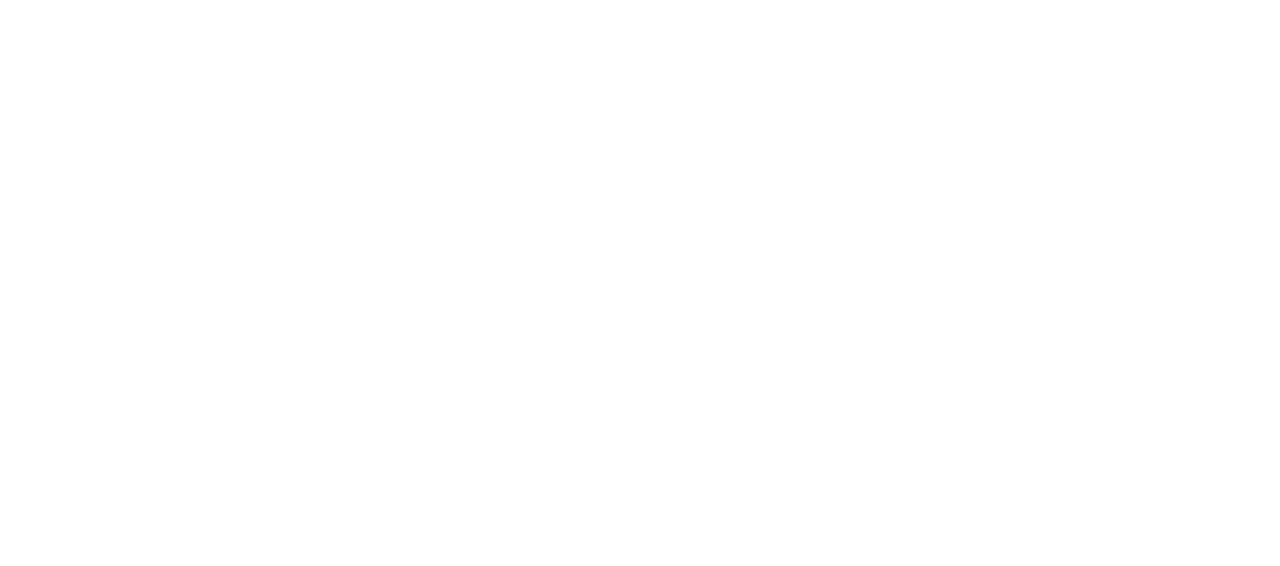
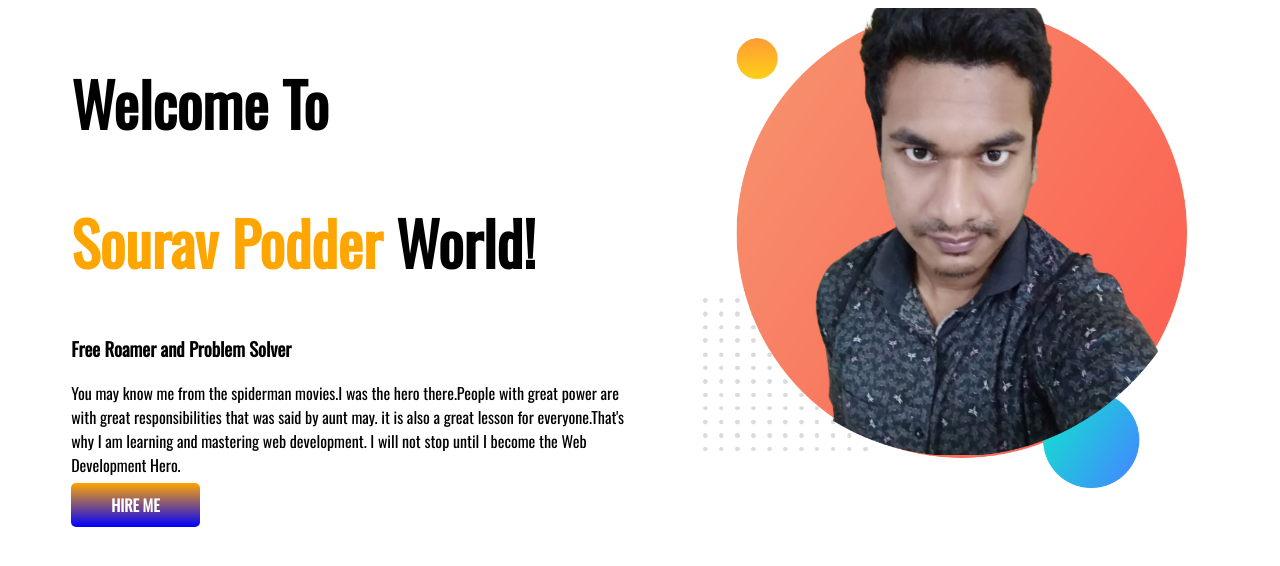
Before and after one commit to souravpodder/developer-portfolio, a plain HTML site: page index.html in a window 1280 px wide. Drawn offline with nearby package versions, Linux system fonts and the light colour scheme.

Commit message:
section created

```diff
--- a/index.html
+++ b/index.html
@@ -5,9 +5,32 @@
   <meta http-equiv="X-UA-Compatible" content="IE=edge">
   <meta name="viewport" content="width=device-width, initial-scale=1.0">
   <title>sourav portfolio</title>
+  <link rel="preconnect" href="https://fonts.googleapis.com">
+  <link rel="preconnect" href="https://fonts.gstatic.com" crossorigin>
+  <link href="https://fonts.googleapis.com/css2?family=Oswald&display=swap" rel="stylesheet">
   <link rel="stylesheet" href="style.css">
 </head>
 <body>
+<section>
+
+  <div class="half-width">
+    <h1>Welcome To</h1>
+    <h1><span class="orange-color">Sourav Podder</span>  World!</h1>
+
+    <h3>Free Roamer and Problem Solver</h3>
+
+    <p>You may know me from the spiderman movies.I was the hero there.People with great power are with great responsibilities that was said by aunt may. it is also a great lesson for everyone.That's why I am learning and mastering web development. I will not stop until I become the Web Development Hero.</p>
+
+    <a href="https://www.linkedin.com/in/souravsubro/" target="_blank" class="link-button">HIRE ME</a>
+  </div>
+
+  <div class="half-width">
+    <img src="images/my-pic.png" alt="">
+  </div>
+
+</section>
+
+
 
 </body>
 </html>
--- a/style.css
+++ b/style.css
@@ -0,0 +1,33 @@
+body {
+  font-family: 'Oswald', sans-serif;
+}
+
+h1 {
+  font-size: 60px;
+}
+
+.orange-color {
+  color: orange;
+}
+
+section {
+  display: flex;
+}
+
+.half-width {
+  width: 50%;
+  padding-left: 5%;
+}
+
+.half-width img {
+  width: 85%;
+}
+
+.link-button {
+  text-decoration: none;
+  background-image: linear-gradient(orange, blue);
+  padding: 10px 40px;
+  border-radius: 5px;
+  color: white;
+  font-weight: 700;
+}
```
Also changed, not shown: images/dream-bg.png (added), images/exp-bg.png (added), images/jhankar.png (added), images/jhankar2.png (added), images/my-bg.png (added), images/my-bg2.png (added), images/my-pic.png (added), images/top-banner.png (added), 7 other files.
